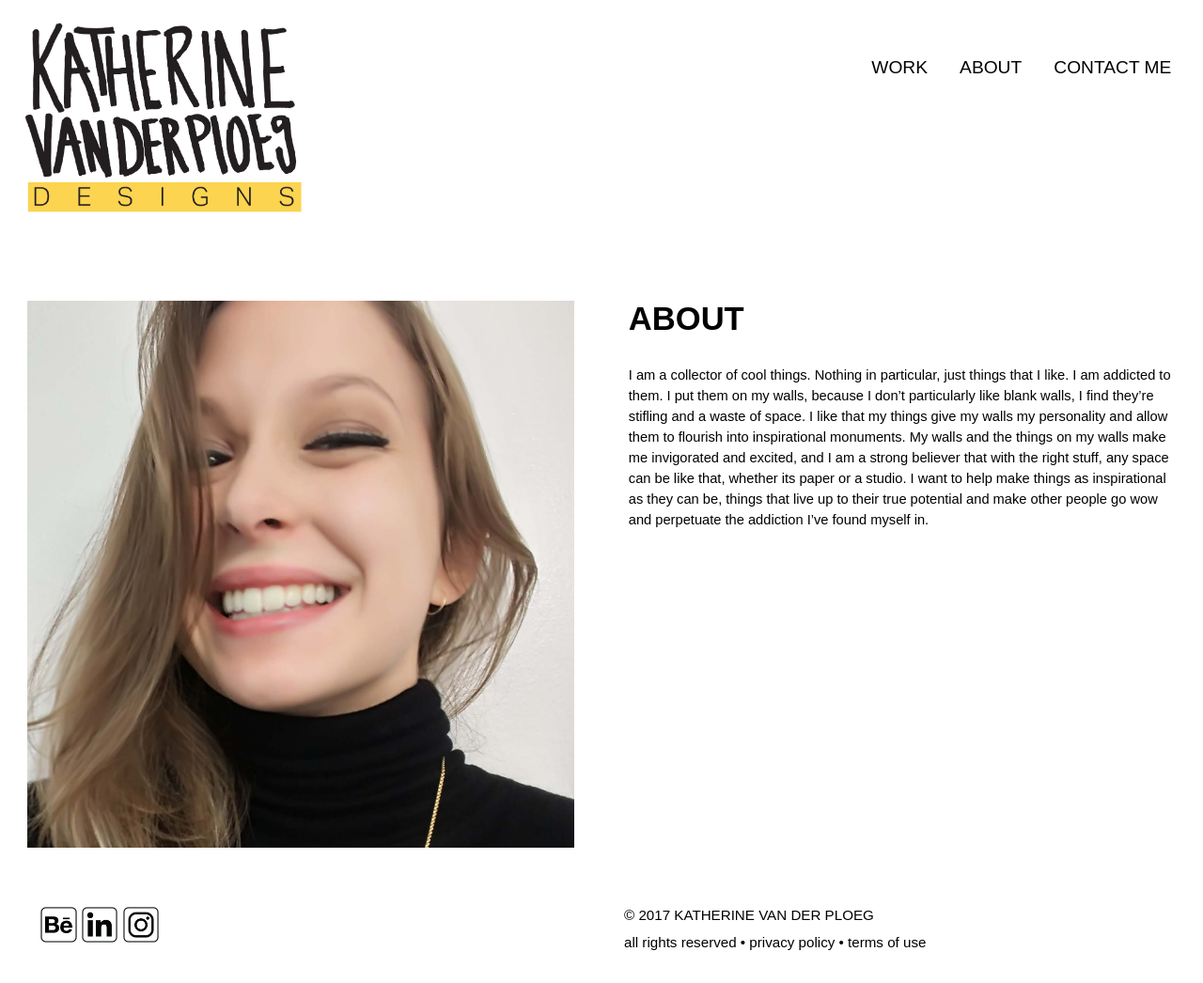
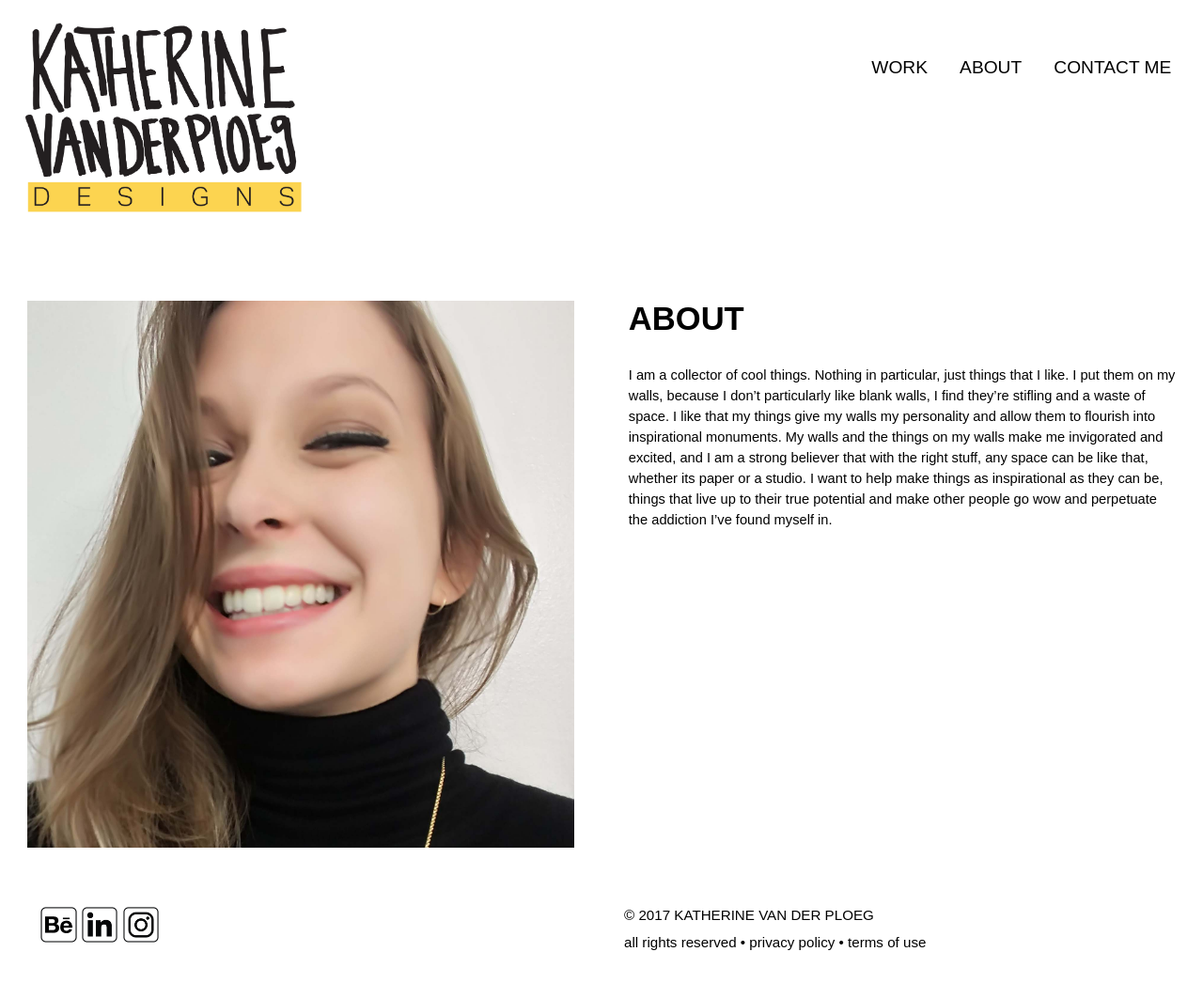
Before and after one commit to katherine-van-der-ploeg/portfolio, a Jekyll site: the page built from about.html, in a window 1280 px wide. Shown: the whole page at 94% size. Built offline with Jekyll 4.4.1, drawn with Linux system fonts in a browser that asks for light colours.

Commit message:
add edits

```diff
--- a/about.html
+++ b/about.html
@@ -12,7 +12,7 @@ layout: default
     <div class="unit xs-1 s-1 m-1-2 l-1-2">
       <div class="text island">
         <h1>ABOUT</h1>
-        <p class="body"> I am a collector of cool things. Nothing in particular, just things that I like. I am addicted to them. I put them on my walls, because I don’t particularly like blank walls, I find they’re stifling and a waste of space. I like that my things give my walls my personality and allow them to flourish into inspirational monuments. My walls and the things on my walls make me invigorated and excited, and I am a strong believer that with the right stuff, any space can be like that, whether its paper or a studio. I want to help make things as inspirational as they can be, things that live up to their true potential and make other people go wow and perpetuate the addiction I’ve found myself in.</p>
+        <p class="body"> I am a collector of cool things. Nothing in particular, just things that I like. I put them on my walls, because I don’t particularly like blank walls, I find they’re stifling and a waste of space. I like that my things give my walls my personality and allow them to flourish into inspirational monuments. My walls and the things on my walls make me invigorated and excited, and I am a strong believer that with the right stuff, any space can be like that, whether its paper or a studio. I want to help make things as inspirational as they can be, things that live up to their true potential and make other people go wow and perpetuate the addiction I’ve found myself in.</p>
       </div>
     </div>
   </div>
```
